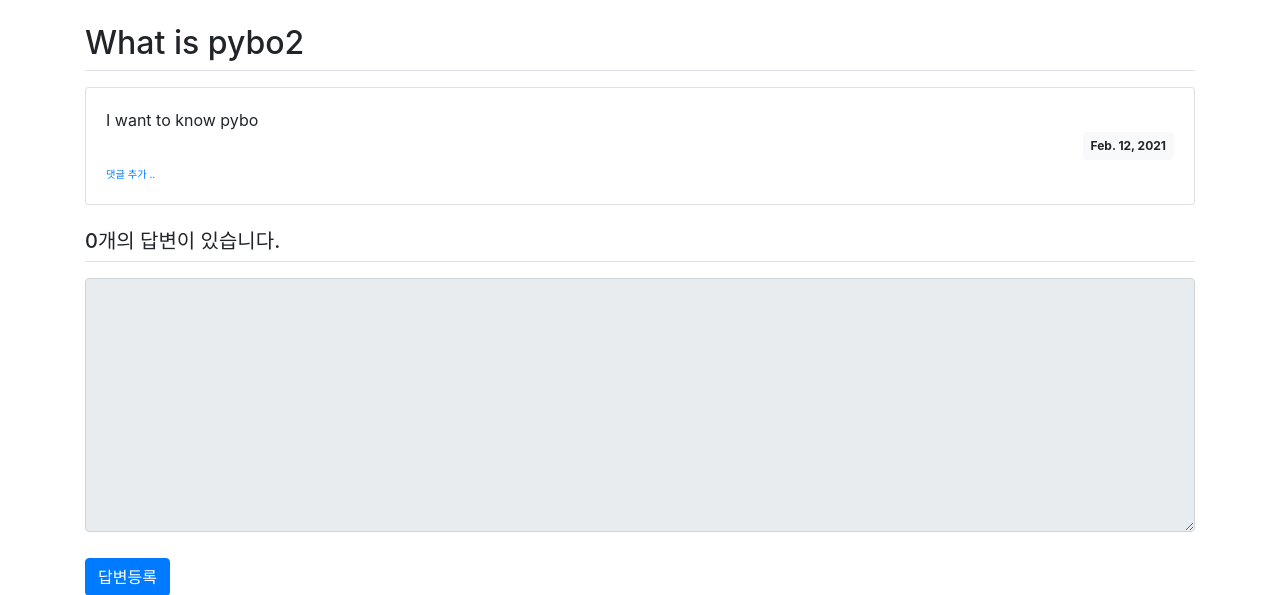
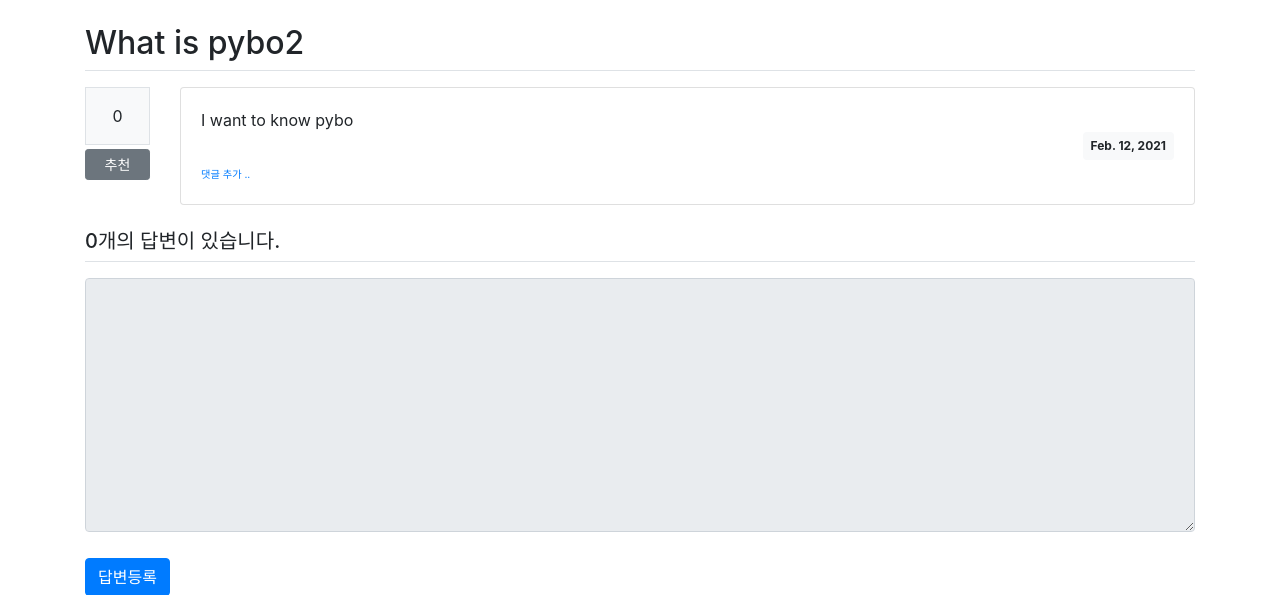
Before and after one commit to eomttt/mysite, a Django app: page /pybo/1/ in a window 1280 px wide. Shown: the part 57-652 px from the top of the page. Run offline with Django 3.2, Linux system fonts and the light colour scheme; data comes from the database, SQL or seed files in the repository; both versions use the stored data as it was after the commit; some libraries are stand-ins or nearby versions.

Commit message:
[3-12] 질문에 추천기능 추가

```diff
--- a/pybo/urls.py
+++ b/pybo/urls.py
@@ -1,5 +1,5 @@
 from django.urls import path
-from .views import base_views, answer_views, question_views, comment_views
+from .views import base_views, answer_views, question_views, comment_views, vote_views
 
 app_name='pybo'
 
@@ -25,4 +25,6 @@ urlpatterns = [
   path('comment/create/answer/<int:answer_id>/', comment_views.comment_create_answer, name='comment_create_answer'),
   path('comment/modify/answer/<int:comment_id>/', comment_views.comment_modify_answer, name='comment_modify_answer'),
   path('comment/delete/answer/<int:comment_id>/', comment_views.comment_delete_answer, name='comment_delete_answer'),
+  # Vote
+  path('vote/question/<int:question_id>/', vote_views.vote_question, name='vote_question')
 ]
--- a/templates/pybo/question_detail.html
+++ b/templates/pybo/question_detail.html
@@ -2,8 +2,27 @@
 
 {% block content %}
 <div class="container my-3">
+    {% if messages %}
+    <div class="alert alert-danger my-3" role="alert">
+        {% for message in messages %}
+            <strong>{{ message.tags }}</strong>
+            <ul>
+                <li>
+                    {{ message.message }}
+                </li>
+            </ul>
+        {% endfor %}
+    </div>
+    {% endif %}
     <h2 class="border-bottom py-2">{{ question.subject }}</h2>
-    <div class="card my-3">
+    <div class="row my-3">
+        <div class="col-1"> <!-- 추천영역 -->
+            <div class="bg-light text-center p-3 border font-weight-bolder mb-1">{{question.voter.count}}</div>
+            <a href="{% url 'pybo:vote_question' question.id %}"
+               class="recommend btn btn-sm btn-secondary btn-block my-1">추천</a>
+        </div>
+        <div class="col-11">
+            <div class="card">
                 <div class="card-body">
                     <div class="card-text" style="white-space: pre-line;">{{ question.content }}</div>
                     <div class="d-flex justify-content-end">
@@ -39,6 +58,8 @@
                     <div>
                         <a href="{% url 'pybo:comment_create_question' question.id  %}"
                         class="small"><small>댓글 추가 ..</small></a>
+                    </div>
+                </div>
             </div>
         </div>
     </div>
```
Also changed, not shown: pybo/views/vote_views.py (added, +16 -0 lines), db.sqlite3. Lines whose indentation alone changed are shown as unchanged.
